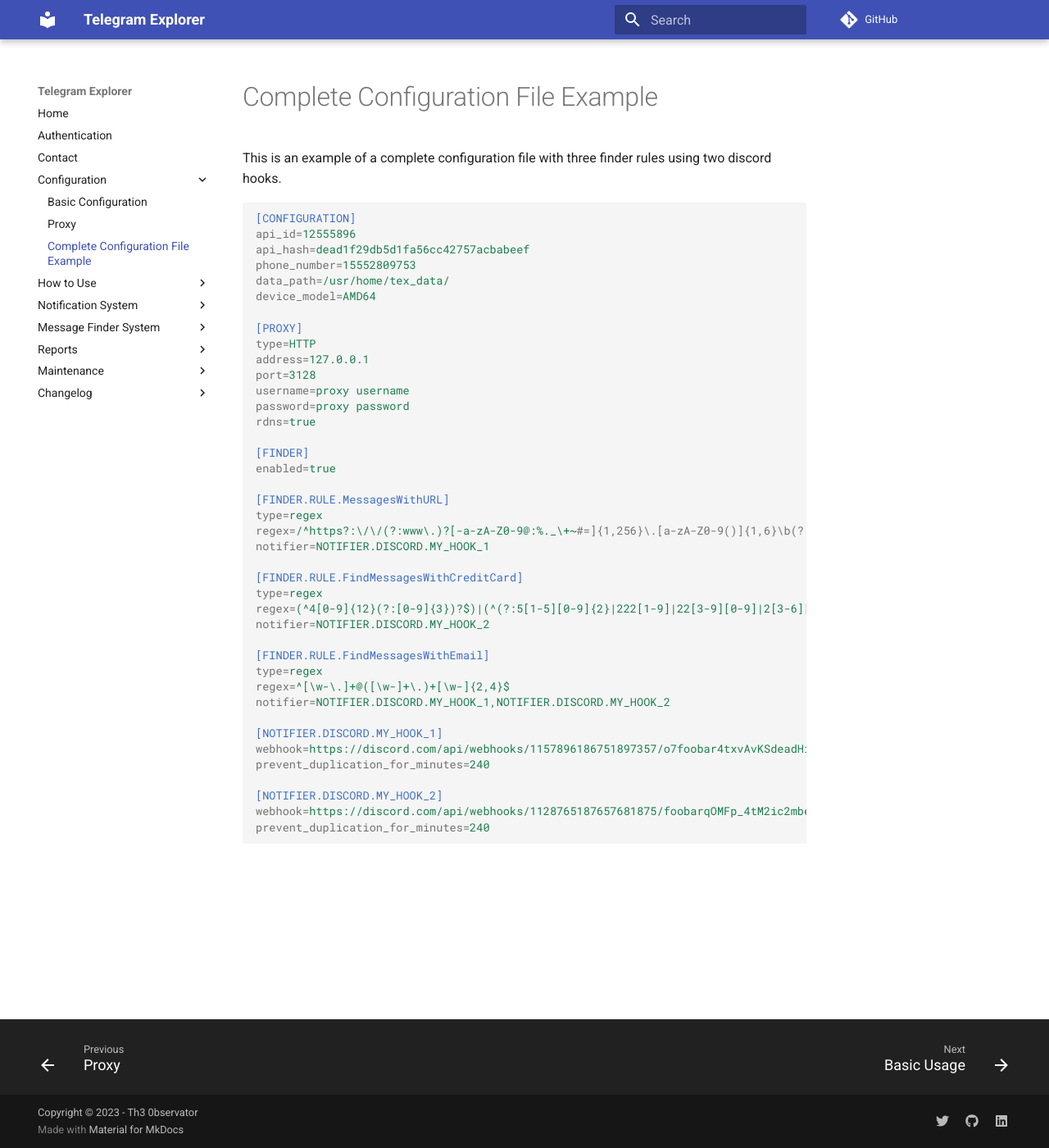
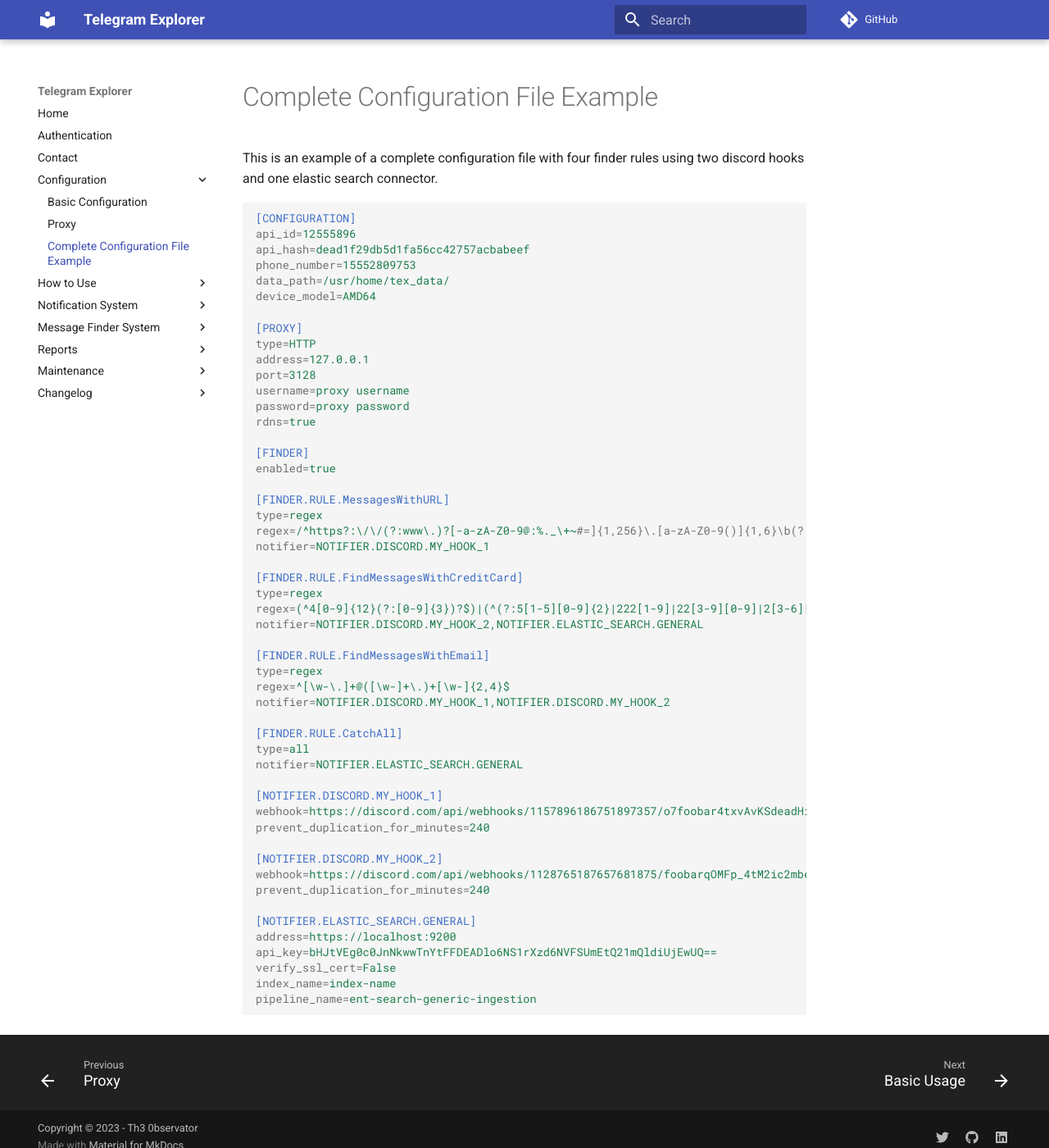
Before and after one commit to guibacellar/TEx, an MkDocs documentation site: the page built from docs/configuration/complete_configuration_file_example.md, in a window 1280 px wide and 1400 px high. Shown: the whole window at 82% size. Built offline with MkDocs 1.6.1 and Material for MkDocs 9.7.7, drawn with Linux system fonts in a browser that asks for light colours; comment, search, counter and statistics services are not loaded.

````diff
--- a/docs/configuration/complete_configuration_file_example.md
+++ b/docs/configuration/complete_configuration_file_example.md
@@ -1,6 +1,6 @@
 # Complete Configuration File Example
 
-This is an example of a complete configuration file with three finder rules using two discord hooks.
+This is an example of a complete configuration file with four finder rules using two discord hooks and one elastic search connector.
 
 ```ini
 [CONFIGURATION]
@@ -29,12 +29,16 @@ notifier=NOTIFIER.DISCORD.MY_HOOK_1
 [FINDER.RULE.FindMessagesWithCreditCard]
 type=regex
 regex=(^4[0-9]{12}(?:[0-9]{3})?$)|(^(?:5[1-5][0-9]{2}|222[1-9]|22[3-9][0-9]|2[3-6][0-9]{2}|27[01][0-9]|2720)[0-9]{12}$)|(3[47][0-9]{13})|(^3(?:0[0-5]|[68][0-9])[0-9]{11}$)|(^6(?:011|5[0-9]{2})[0-9]{12}$)|(^(?:2131|1800|35\d{3})\d{11}$)
-notifier=NOTIFIER.DISCORD.MY_HOOK_2
+notifier=NOTIFIER.DISCORD.MY_HOOK_2,NOTIFIER.ELASTIC_SEARCH.GENERAL
 
 [FINDER.RULE.FindMessagesWithEmail]
 type=regex
 regex=^[\w-\.]+@([\w-]+\.)+[\w-]{2,4}$
 notifier=NOTIFIER.DISCORD.MY_HOOK_1,NOTIFIER.DISCORD.MY_HOOK_2
+
+[FINDER.RULE.CatchAll]
+type=all
+notifier=NOTIFIER.ELASTIC_SEARCH.GENERAL
 
 [NOTIFIER.DISCORD.MY_HOOK_1]
 webhook=https://discord.com/api/webhooks/1157896186751897357/o7foobar4txvAvKSdeadHiI-9XYeXaGlQtd-5PtrrX_eCE0XElWktpPqjrZ0KbeefPtQC
@@ -43,4 +47,11 @@ prevent_duplication_for_minutes=240
 [NOTIFIER.DISCORD.MY_HOOK_2]
 webhook=https://discord.com/api/webhooks/1128765187657681875/foobarqOMFp_4tM2ic2mbeefNPOZqJnBZZdfaubQv2vJgbYzfdeadZd5aqGX6FmCmbNjX
 prevent_duplication_for_minutes=240
+
+[NOTIFIER.ELASTIC_SEARCH.GENERAL]
+address=https://localhost:9200
+api_key=bHJtVEg0c0JnNkwwTnYtFFDEADlo6NS1rXzd6NVFSUmEtQ21mQldiUjEwUQ==
+verify_ssl_cert=False
+index_name=index-name
+pipeline_name=ent-search-generic-ingestion
 ```
--- a/mkdocs.yml
+++ b/mkdocs.yml
@@ -31,9 +31,13 @@ nav:
       - 'Listen Messages': 'how_use/usage_message_listener.md'
       - 'Download Messages': 'how_use/usage_download_messages.md'
   - 'Notification System':
-      - 'Discord Notification Hook': 'notification_discord.md'
+      - 'Discord Notification Hook': 'notification/notification_discord.md'
+      - 'Elastic Search Connector':
+          - 'Configuration': 'notification/notification_elasticsearch.md'
+          - 'Index Template': 'notification/notification_elasticsearch_index_template.md'
   - 'Message Finder System':
-      - 'RegEx Finder': 'finder_regex.md'
+      - 'Catch All': 'finder/finder_catchall.md'
+      - 'RegEx Finder': 'finder/finder_regex.md'
   - 'Reports':
       - 'Export Files': 'report/report_export_files.md'
       - 'HTML Report': 'report/report_html.md'
````
Also changed, not shown: docs/changelog/v030.md (+4 -0 lines), docs/finder/finder_catchall.md (added, +24 -0 lines), docs/notification/notification_elasticsearch.md (added, +45 -0 lines), docs/notification/notification_elasticsearch_index_template.md (added, +107 -0 lines), docs/finder/finder_regex.md (renamed from docs/finder_regex.md), docs/notification/notification_discord.md (renamed from docs/notification_discord.md).
